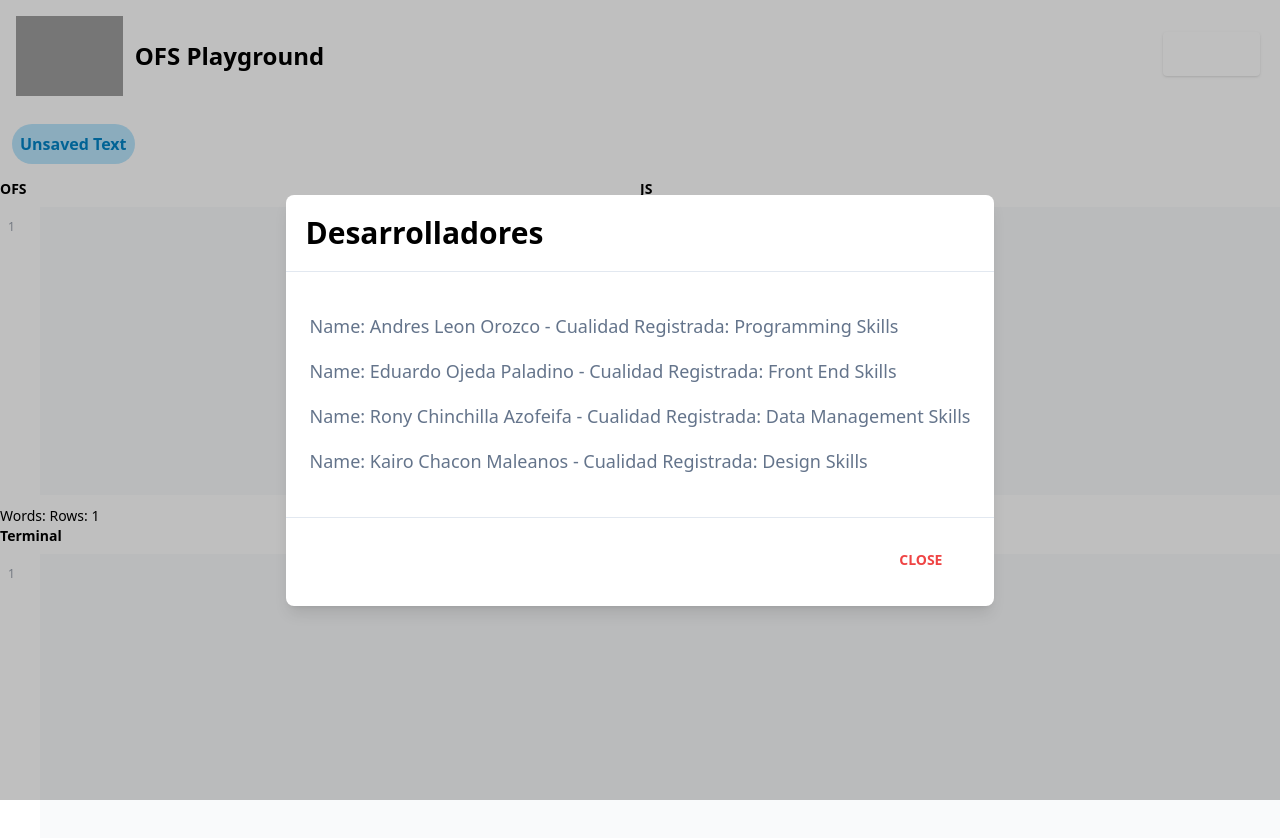
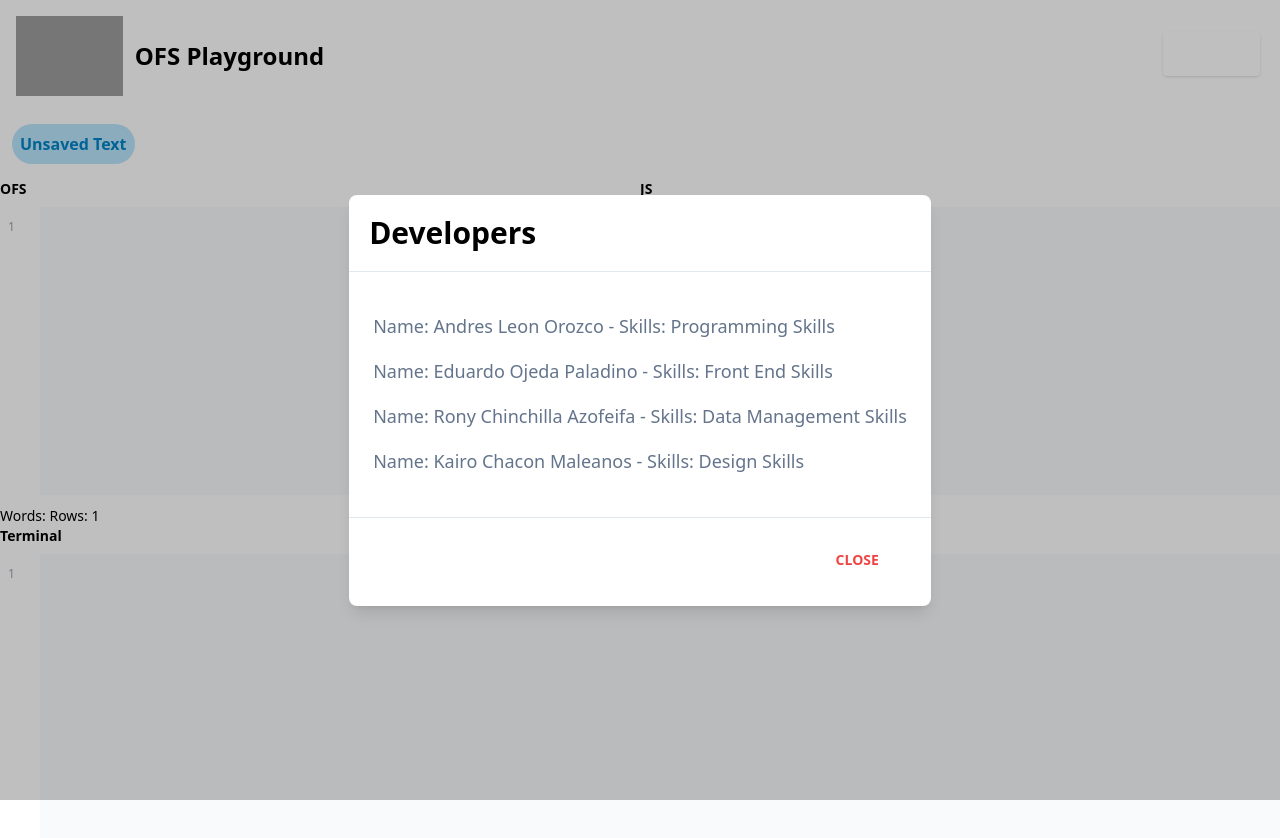
Before and after one commit to AndresLeOrozco/proyecto-ofs, a Next.js app: page / in a window 1280 px wide. Both pictures are taken after a click on the button "ABOUT". Shown: the top 838 px of the page. Built offline with nearby package versions, Linux system fonts and the light colour scheme; grey boxes are pictures that could not be loaded.

Commit message:
improving the modal button... about

```diff
--- a/src/app/api/about/route.js
+++ b/src/app/api/about/route.js
@@ -2,11 +2,11 @@ import { NextResponse } from "next/server"
 
 export function GET() {
   return NextResponse.json({
-    Desarrolladores: [
-      { nombre: "Andres Leon Orozco", cualidad: "Programming Skills" },
-      { nombre: "Eduardo Ojeda Paladino", cualidad: "Front End Skills" },
-      { nombre: "Rony Chinchilla Azofeifa", cualidad: "Data Management Skills" },
-      { nombre: "Kairo Chacon Maleanos", cualidad: "Design Skills" },
+    Developers: [
+      { name: "Andres Leon Orozco", skills: "Programming Skills" },
+      { name: "Eduardo Ojeda Paladino", skills: "Front End Skills" },
+      { name: "Rony Chinchilla Azofeifa", skills: "Data Management Skills" },
+      { name: "Kairo Chacon Maleanos", skills: "Design Skills" },
     ],
   })
 }
--- a/src/app/page.jsx
+++ b/src/app/page.jsx
@@ -52,9 +52,12 @@ const Home = () => {
     setTextareaText([textareaText[0], NewText, textareaText[2]])
   }
 
-  const handlerSetTerminal = (newText) => {
-    setTextareaText([textareaText[0], textareaText[1], newText])
+  const handlerSetText1 = (newText) => {
+    const NewText = `${newText}`
+    setTextareaText([NewText, textareaText[1], textareaText[2]])
   }
+
+    const [totalRows, setTotalRows] = useState(0)
 
   const regex = /\w+/g
 
@@ -84,11 +87,10 @@ const Home = () => {
                  className="img-play"
                />
              </RequestButtom>
-
              <SaveButton processData={{ text: textareaText[0] }} url="script" setFileSaved={{ setFile: setFileSaved, fileName: FileSaved }}>
 
              </SaveButton>
-             <RetrieveButton afterProcess={SetEditionTextualArea} setFileSaved={setFileSaved} />
+             <RetrieveButton afterProcess={handlerSetText1} setFileSaved={setFileSaved} />
            </div>
          </div>
          <div className="text-TA">
--- a/src/components/Buttons.jsx
+++ b/src/components/Buttons.jsx
@@ -41,75 +41,6 @@ export const RequestButtom = ({ children, afterProcess, url, processData }) => {
     )
 }
 
-/*
-    Modal Buttom
-*/
-
-export const ModalButtons = ({ data, name, url }) => {
-    const users = data.Desarrolladores
-    const [showModal, setShowModal] = useState(false)
-    return (
-        <>
-            <button
-                className="bg-auto-500 text-white active:bg-pink-600 font-bold uppercase text-sm px-6 py-3 rounded shadow hover:shadow-lg outline-none focus:outline-none mr-1 mb-1 ease-linear transition-all duration-150"
-                type="button"
-                onClick={() => setShowModal(true)}
-            >
-                {name}
-            </button>
-            {showModal ? (
-                <>
-                    <div
-                        className="justify-center items-center flex overflow-x-hidden overflow-y-auto fixed inset-0 z-50 outline-none focus:outline-none"
-                    >
-                        <div className="relative w-auto my-6 mx-auto max-w-3xl">
-                            {/*content*/}
-                            <div className="border-0 rounded-lg shadow-lg relative flex flex-col w-full bg-white outline-none focus:outline-none">
-                                {/*header*/}
-                                <div className="flex items-start justify-between p-5 border-b border-solid border-slate-200 rounded-t">
-                                    <h3 className="text-3xl font-semibold">
-                                        Desarrolladores
-                                    </h3>
-                                    <button
-                                        className="p-1 ml-auto bg-transparent border-0 text-black opacity-5 float-right text-3xl leading-none font-semibold outline-none focus:outline-none"
-                                        onClick={() => setShowModal(false)}
-                                    >
-                                        <span className="bg-transparent text-black opacity-5 h-6 w-6 text-2xl block outline-none focus:outline-none">
-                                            ×
-                                        </span>
-                                    </button>
-                                </div>
-                                {/*body*/}
-                                <div className="relative p-6 flex-auto">
-                                    {users.map((user, index) => (
-                                        <p className="my-4 text-slate-500 text-lg leading-relaxed">
-                                            Name: {user.nombre}  -  Cualidad Registrada: {user.cualidad}
-                                        </p>
-                                    ))}
-
-
-                                </div>
-                                {/*footer*/}
-                                <div className="flex items-center justify-end p-6 border-t border-solid border-slate-200 rounded-b">
-                                    <button
-                                        className="text-red-500 background-transparent font-bold uppercase px-6 py-2 text-sm outline-none focus:outline-none mr-1 mb-1 ease-linear transition-all duration-150"
-                                        type="button"
-                                        onClick={() => {
-                                            setShowModal(false)
-                                        }}
-                                    >
-                                        Close
-                                    </button>
-                                </div>
-                            </div>
-                        </div>
-                    </div>
-                    <div className="opacity-25 fixed inset-0 z-40 bg-black"></div>
-                </>
-            ) : null}
-        </>
-    )
-}
 
 /*
     Save Buttom
--- a/src/components/Modals.jsx
+++ b/src/components/Modals.jsx
@@ -1,16 +1,30 @@
 "use client"
 import { useState } from "react"
 
-export const ModalButton = ({ headerName, data, name }) => {
+
+/*
+    ABout Button
+*/
+
+export const About = ({ headerName, name }) => {
     const [showModal, setShowModal] = useState(false)
+    const [users, setUsers] = useState([])
+
+    const handleClick = async () => {
+        const data = await getAbout()
+        setUsers(data.Developers)
+    }
     return (
         <>
             <button
                 className="bg-auto-500 text-white active:bg-pink-600 font-bold uppercase text-sm px-6 py-3 rounded shadow hover:shadow-lg outline-none focus:outline-none mr-1 mb-1 ease-linear transition-all duration-150"
                 type="button"
-        onClick={() => setShowModal(true)}
+                onClick={async () => {
+                    setShowModal(true)
+                    handleClick()
+                }}
             >
-        {name}
+                About
             </button>
             {showModal ? (
                 <>
@@ -20,7 +34,7 @@ export const ModalButton = ({ headerName, data, name }) => {
                             <div className="border-0 rounded-lg shadow-lg relative flex flex-col w-full bg-white outline-none focus:outline-none">
                                 {/*header*/}
                                 <div className="flex items-start justify-between p-5 border-b border-solid border-slate-200 rounded-t">
-                  <h3 className="text-3xl font-semibold">{headerName}</h3>
+                                    <h3 className="text-3xl font-semibold">Developers</h3>
                                     <button
                                         className="p-1 ml-auto bg-transparent border-0 text-black opacity-5 float-right text-3xl leading-none font-semibold outline-none focus:outline-none"
                                         onClick={() => setShowModal(false)}
@@ -31,7 +45,13 @@ export const ModalButton = ({ headerName, data, name }) => {
                                     </button>
                                 </div>
                                 {/*body*/}
-                <div className="relative p-6 flex-auto">{data}</div>
+                                <div className="relative p-6 flex-auto">
+                                    {users.map((user, index) => (
+                                        <p key={index} className="my-4 text-slate-500 text-lg leading-relaxed">
+                                            Name: {user.name}  -  Skills: {user.skills}
+                                        </p>
+                                    ))}
+                                </div>
                                 {/*footer*/}
                                 <div className="flex items-center justify-end p-6 border-t border-solid border-slate-200 rounded-b">
                                     <button
@@ -53,3 +73,15 @@ export const ModalButton = ({ headerName, data, name }) => {
         </>
     )
 }
+
+
+const getAbout = async () => {
+    const res = await fetch("http://localhost:3000/api/about", {
+        method: "GET",
+        headers: {
+            "Content-Type": "application/json",
+        },
+    })
+    const data = await res.json()
+    return data
+}
--- a/src/components/Navbar.jsx
+++ b/src/components/Navbar.jsx
@@ -1,8 +1,8 @@
 import Link from "next/link"
-import { ModalButtons } from "@/components/Buttons"
+import { About } from "./Modals"
 
 const Navbar = async () => {
-  const data = await getAbout()
+
   return (
     <nav className="bg-white border-gray-200 dark:bg-gray-900">
       <div className="max-w-screen-xl flex flex-wrap items-center justify-between mx-auto p-4">
@@ -16,21 +16,11 @@ const Navbar = async () => {
             OFS Playground
           </span>
         </Link>
-        <ModalButtons data={data} name="About" url="about" />
+        <About/>
       </div>
     </nav>
   )
 }
 
-const getAbout = async () => {
-  const res = await fetch("http://localhost:3000/api/about", {
-    method: "GET",
-    headers: {
-      "Content-Type": "application/json",
-    },
-  })
-  const data = await res.json()
-  return data
-}
 
 export default Navbar
--- a/src/components/TextArea.jsx
+++ b/src/components/TextArea.jsx
@@ -24,6 +24,7 @@ export const TextArea = ({
   GetText = () => {},
   AreaText = "",
   NotEditable = "",
+
 }) => {
   let row = AreaText.split("\n").length
 
```
Lines whose indentation alone changed are shown as unchanged.
